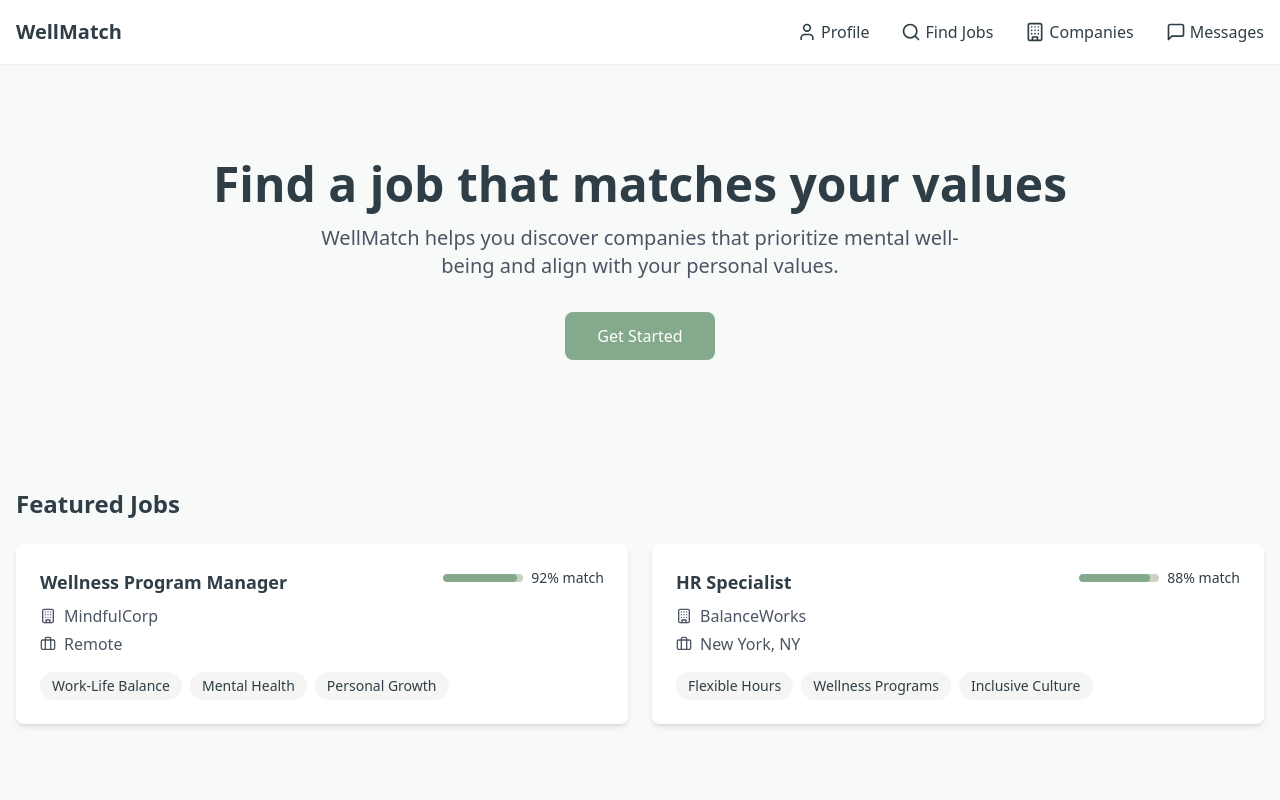
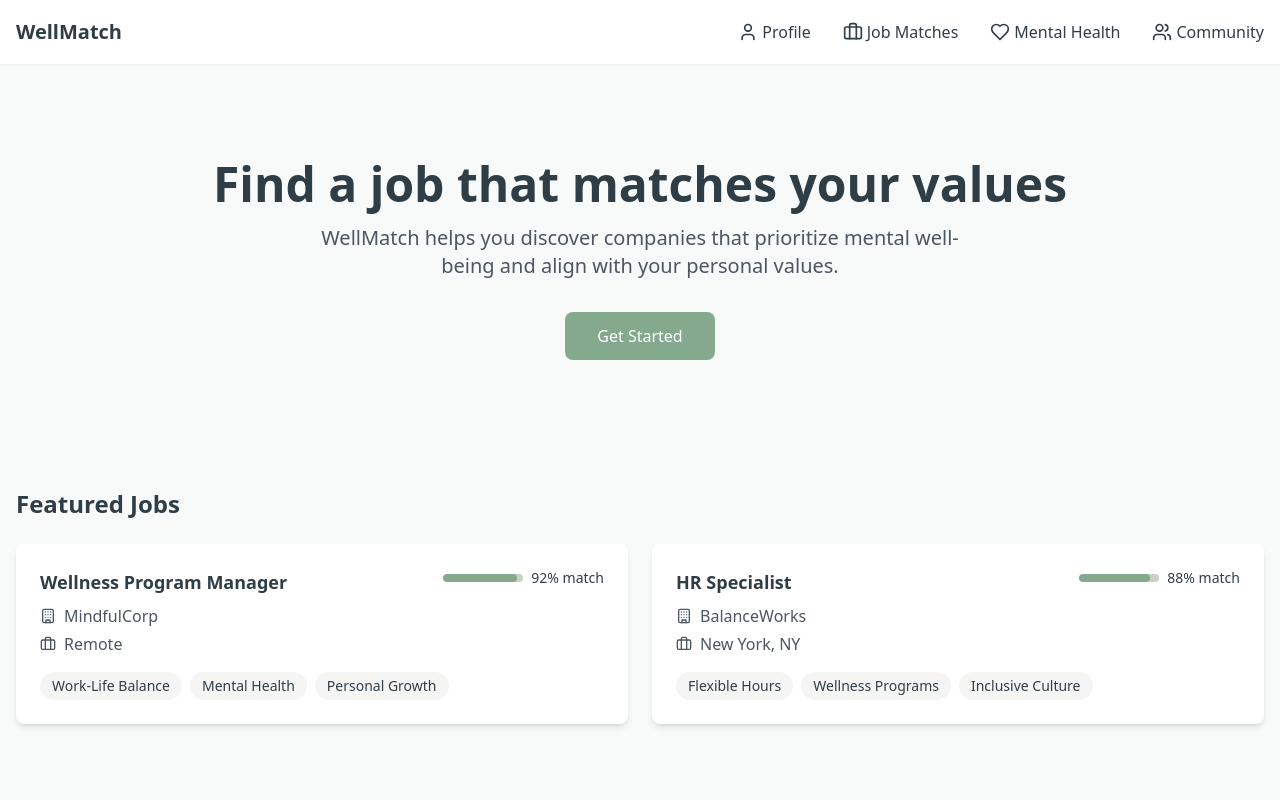
Before and after one commit to hoangnaam/wellmatch, a React (Vite) app: page / in a window 1280 px wide. Shown: the top 800 px of the page. Built offline with nearby package versions, Linux system fonts and the light colour scheme.

Commit message:
Adjust Navbar for Page Match
Updated the navbar to align with the existing pages in the application, ensuring consistent navigation across the site.
[skip gpt_engineer]

```diff
--- a/src/components/Navbar.tsx
+++ b/src/components/Navbar.tsx
@@ -1,4 +1,4 @@
-import { Building, User, Search, MessageSquare } from "lucide-react";
+import { Building, User, Briefcase, Heart, MessageSquare, Users } from "lucide-react";
 import { Link } from "react-router-dom";
 
 const Navbar = () => {
@@ -15,17 +15,17 @@ const Navbar = () => {
               <User size={20} />
               <span>Profile</span>
             </Link>
-            <Link to="/jobs" className="flex items-center space-x-1 text-wellmatch-dark hover:text-wellmatch-primary transition-colors">
-              <Search size={20} />
-              <span>Find Jobs</span>
+            <Link to="/matches" className="flex items-center space-x-1 text-wellmatch-dark hover:text-wellmatch-primary transition-colors">
+              <Briefcase size={20} />
+              <span>Job Matches</span>
             </Link>
-            <Link to="/companies" className="flex items-center space-x-1 text-wellmatch-dark hover:text-wellmatch-primary transition-colors">
-              <Building size={20} />
-              <span>Companies</span>
+            <Link to="/mental-health" className="flex items-center space-x-1 text-wellmatch-dark hover:text-wellmatch-primary transition-colors">
+              <Heart size={20} />
+              <span>Mental Health</span>
             </Link>
-            <Link to="/messages" className="flex items-center space-x-1 text-wellmatch-dark hover:text-wellmatch-primary transition-colors">
-              <MessageSquare size={20} />
-              <span>Messages</span>
+            <Link to="/community" className="flex items-center space-x-1 text-wellmatch-dark hover:text-wellmatch-primary transition-colors">
+              <Users size={20} />
+              <span>Community</span>
             </Link>
           </div>
 
```
